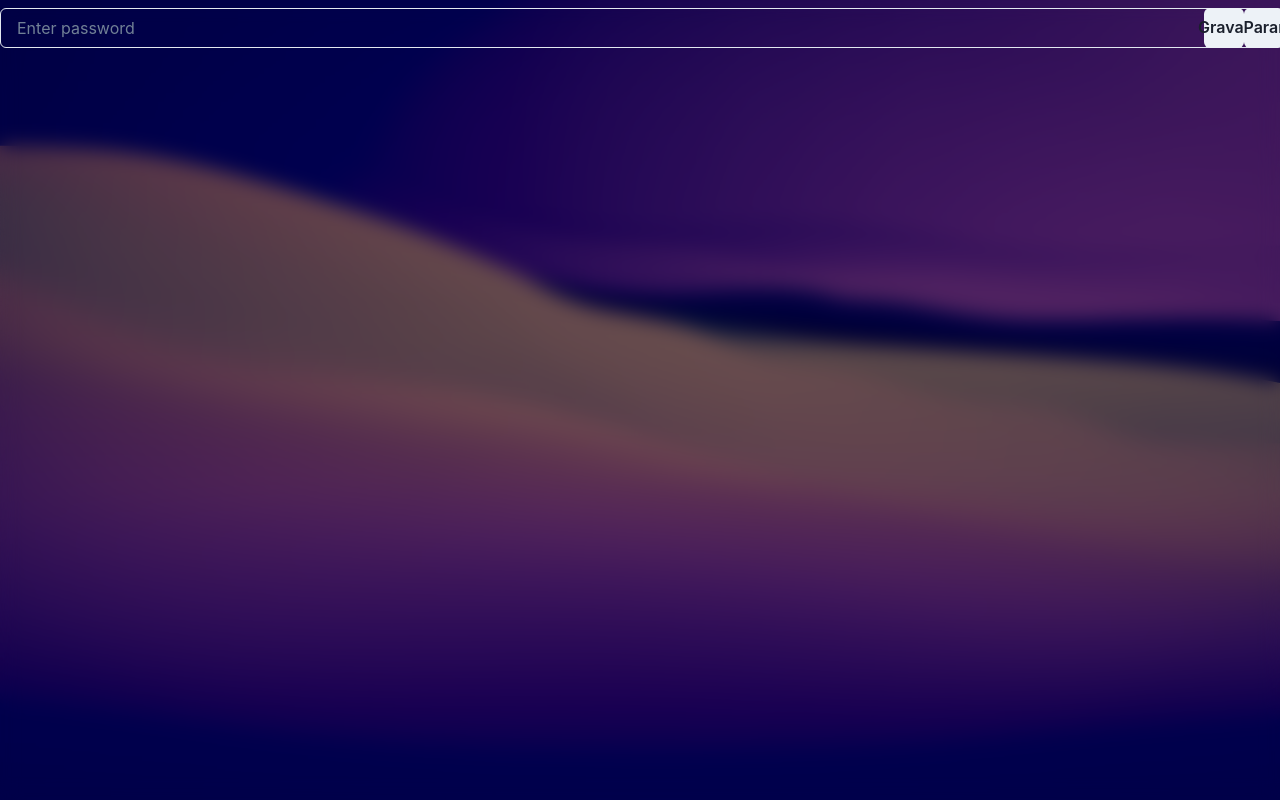
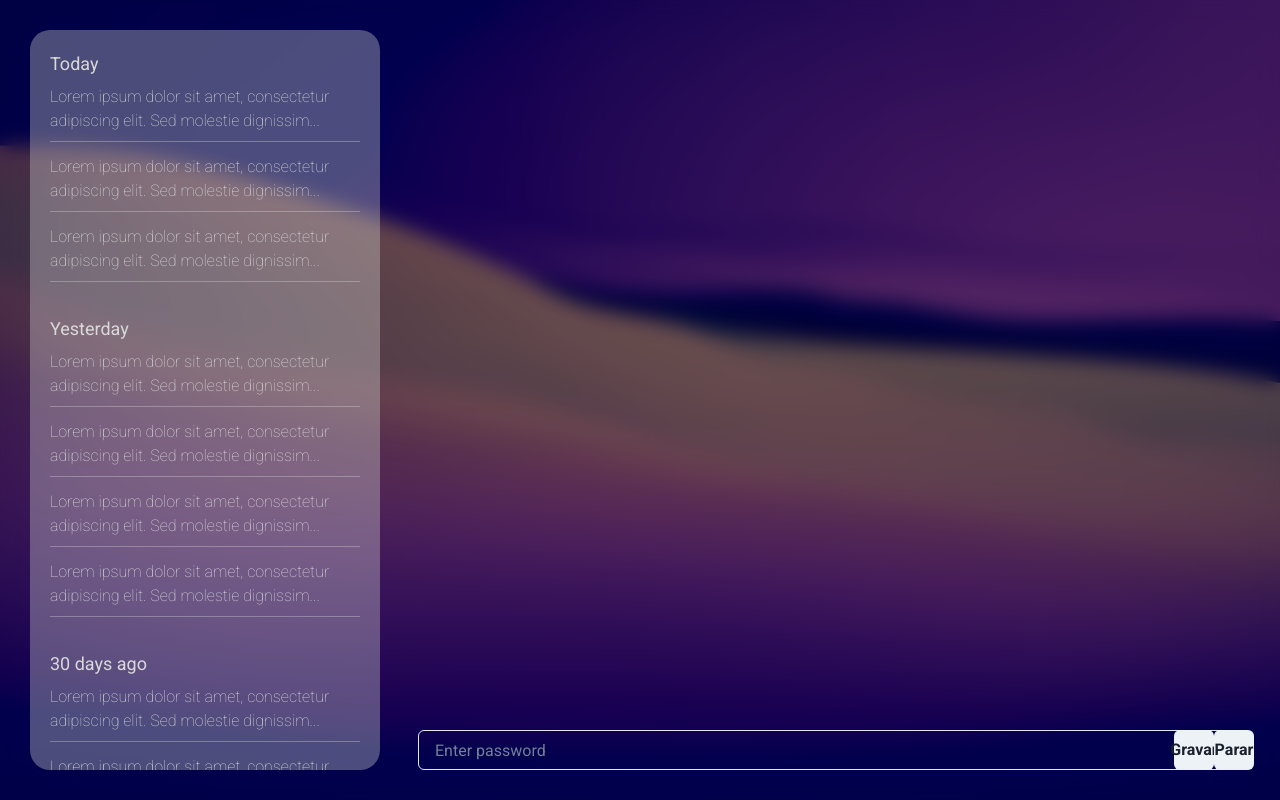
Before and after one commit to FariaSteven/ReactGPT, a React (Vite) app: page / in a window 1280 px wide. Built offline with nearby package versions, Linux system fonts and the light colour scheme; no server answers.

Commit message:
Component splitting/stylyng side component

```diff
--- a/index.html
+++ b/index.html
@@ -1,13 +1,21 @@
 <!doctype html>
 <html lang="en">
+
 <head>
   <meta charset="UTF-8" />
   <link rel="icon" type="image/svg+xml" href="/ReactGTP.svg" />
   <meta name="viewport" content="width=device-width, initial-scale=1.0" />
+  <link rel="preconnect" href="https://fonts.googleapis.com">
+  <link rel="preconnect" href="https://fonts.gstatic.com" crossorigin>
+  <link
+    href="https://fonts.googleapis.com/css2?family=Roboto:ital,wght@0,100;0,300;0,400;0,500;0,700;0,900;1,100;1,300;1,400;1,500;1,700;1,900&display=swap"
+    rel="stylesheet">
   <title>ReactGPT</title>
 </head>
+
 <body>
   <div id="root"></div>
   <script type="module" src="/src/main.tsx"></script>
 </body>
+
 </html>
--- a/src/App.css
+++ b/src/App.css
@@ -1,10 +1,10 @@
 html {
-  font-family: Inter, system-ui, Avenir, Helvetica, Arial, sans-serif !important;
+  font-family: Roboto !important;
   line-height: 1.5 !important;
   font-weight: 400 !important;
 
   color-scheme: light dark !important;
-  color: rgba(255, 255, 255, 0.87) !important;
+  color: rgb(217, 217, 217) !important;
 
   font-synthesis: none !important;
   text-rendering: optimizeLegibility !important;
@@ -13,9 +13,11 @@ html {
 }
 
 body {
+  font-family: Roboto !important;
   min-height: 100vh !important;
   padding: 0px !important;
   margin: 0px !important;
+  color: rgb(217, 217, 217) !important;
 
   background-image: linear-gradient(rgba(0, 0, 0, 0.56), rgba(0, 0, 0, 0.56)), url('./assets/background.jpg') !important;
   background-size: cover !important;
--- a/src/App.tsx
+++ b/src/App.tsx
@@ -1,5 +1,4 @@
 import './App.css';
-import { Button, Input, VStack } from '@chakra-ui/react';
 import Main from './components/Main/Main';
 
 const App = () => {
--- a/src/components/LastAsked/LastAsked.tsx
+++ b/src/components/LastAsked/LastAsked.tsx
@@ -0,0 +1,36 @@
+import { Text, VStack } from "@chakra-ui/react"
+
+const LastAsked = () => {
+    return (
+        <VStack overflow="auto" css={{
+            '&::-webkit-scrollbar': {
+              width: '4px',
+            },
+            '&::-webkit-scrollbar-track': {
+              width: '6px',
+            },
+            '&::-webkit-scrollbar-thumb': {
+              background: 'transparent',
+              borderRadius: '24px',
+            },
+          }} maxW="350px" h="100%" p="20px" mr="30px" borderRadius="20px"  backgroundColor="rgba(217, 217, 217, 0.35);" backdropBlur="10px">
+            <VStack alignItems="flex-start">
+                <Text fontWeight="400" fontSize="18px">Today</Text>
+                <Text fontWeight="100" fontSize="16px" pb="8px" mb="5px" borderBottomWidth="1px" borderBottomColor="rgba(217, 217, 217, 0.35);">Lorem ipsum dolor sit amet, consectetur adipiscing elit. Sed molestie dignissim...</Text>
+                <Text fontWeight="100" fontSize="16px" pb="8px" mb="5px" borderBottomWidth="1px" borderBottomColor="rgba(217, 217, 217, 0.35);">Lorem ipsum dolor sit amet, consectetur adipiscing elit. Sed molestie dignissim...</Text>
+                <Text fontWeight="100" fontSize="16px" pb="8px" mb="5px" borderBottomWidth="1px" borderBottomColor="rgba(217, 217, 217, 0.35);">Lorem ipsum dolor sit amet, consectetur adipiscing elit. Sed molestie dignissim...</Text>
+                <Text fontWeight="400" fontSize="18px" mt="20px">Yesterday</Text>
+                <Text fontWeight="100" fontSize="16px" pb="8px" mb="5px" borderBottomWidth="1px" borderBottomColor="rgba(217, 217, 217, 0.35);">Lorem ipsum dolor sit amet, consectetur adipiscing elit. Sed molestie dignissim...</Text>
+                <Text fontWeight="100" fontSize="16px" pb="8px" mb="5px" borderBottomWidth="1px" borderBottomColor="rgba(217, 217, 217, 0.35);">Lorem ipsum dolor sit amet, consectetur adipiscing elit. Sed molestie dignissim...</Text>
+                <Text fontWeight="100" fontSize="16px" pb="8px" mb="5px" borderBottomWidth="1px" borderBottomColor="rgba(217, 217, 217, 0.35);">Lorem ipsum dolor sit amet, consectetur adipiscing elit. Sed molestie dignissim...</Text>
+                <Text fontWeight="100" fontSize="16px" pb="8px" mb="5px" borderBottomWidth="1px" borderBottomColor="rgba(217, 217, 217, 0.35);">Lorem ipsum dolor sit amet, consectetur adipiscing elit. Sed molestie dignissim...</Text>
+                <Text fontWeight="400" fontSize="18px" mt="20px">30 days ago</Text>
+                <Text fontWeight="100" fontSize="16px" pb="8px" mb="5px" borderBottomWidth="1px" borderBottomColor="rgba(217, 217, 217, 0.35);">Lorem ipsum dolor sit amet, consectetur adipiscing elit. Sed molestie dignissim...</Text>
+                <Text fontWeight="100" fontSize="16px" pb="8px" mb="5px" borderBottomWidth="1px" borderBottomColor="rgba(217, 217, 217, 0.35);">Lorem ipsum dolor sit amet, consectetur adipiscing elit. Sed molestie dignissim...</Text>
+                <Text fontWeight="100" fontSize="16px" pb="8px" mb="5px" borderBottomWidth="1px" borderBottomColor="rgba(217, 217, 217, 0.35);">Lorem ipsum dolor sit amet, consectetur adipiscing elit. Sed molestie dignissim...</Text>
+            </VStack>
+        </VStack>
+    )
+}
+
+export default LastAsked
--- a/src/components/Main/Main.tsx
+++ b/src/components/Main/Main.tsx
@@ -1,16 +1,21 @@
-import { VStack } from '@chakra-ui/react'
+import { HStack, VStack } from '@chakra-ui/react'
 import BardReturn from '../BardReturn/BardReturn'
 import { PromptInput } from '../PromptInput/PromptInput'
 import { useState } from 'react'
+import LastAsked from '../LastAsked/LastAsked'
 
 const Main = () => {
-  const[speechResult, setSpeechResult] = useState("");
+  const [speechResult, setSpeechResult] = useState("");
 
   return (
-    <VStack>
-      <BardReturn speechResult={speechResult}/>
-      <PromptInput speechResult={speechResult} setSpeechResult={setSpeechResult}/>
-    </VStack>
+    <HStack h="100vh" padding="30px" alignItems="end">
+      <LastAsked />
+      <VStack w="100%">
+        <BardReturn speechResult={speechResult} />
+        <PromptInput speechResult={speechResult} setSpeechResult={setSpeechResult} />
+      </VStack>
+    </HStack>
+
   )
 }
 
```
Lines whose indentation alone changed are shown as unchanged.
